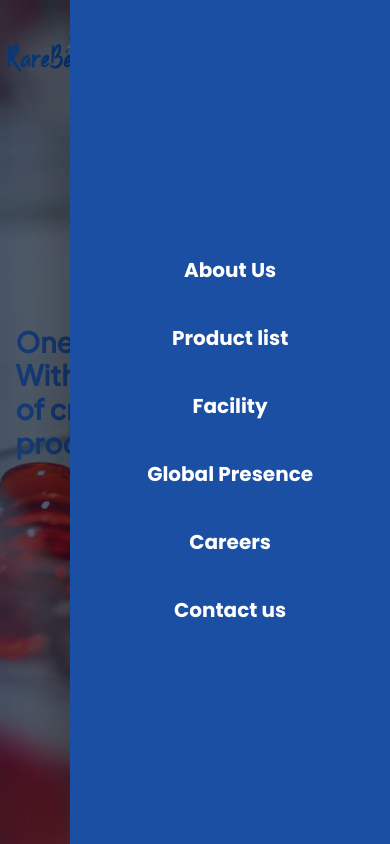
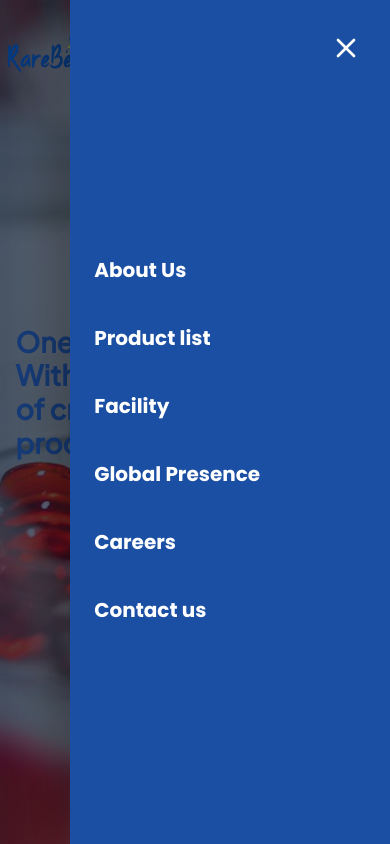
Before and after one commit to manavyagnik123/rarebee-website, a website: page index.html in a window 390 px wide. Both pictures are taken after a click on the button "Toggle navigation". Shown: the top 844 px of the page. Drawn offline with Linux system fonts and the light colour scheme.

```diff
--- a/index.html
+++ b/index.html
@@ -120,6 +120,11 @@
           <img src="./logo.png" alt="RareBee Lifesciences" />
         </div>
         <nav class="main-nav" id="siteNav">
+          <button class="nav-close-btn" onclick="document.querySelector('.nav-toggle').click()" aria-label="Close menu">
+            <svg width="32" height="32" viewBox="0 0 24 24" fill="none" stroke="currentColor" stroke-width="2" stroke-linecap="round">
+              <path d="M18 6L6 18M6 6l12 12"/>
+            </svg>
+          </button>
           <a href="#about-us">About Us</a>
           <a href="products.html">Product list</a>
           <a href="#our-units">Facility</a>
@@ -137,6 +142,9 @@
             <span></span>
             <span></span>
             <span></span>
+            <svg class="nav-toggle-x" width="24" height="24" viewBox="0 0 24 24" fill="none" stroke="currentColor" stroke-width="2" stroke-linecap="round" aria-hidden="true">
+              <path d="M18 6L6 18M6 6l12 12"/>
+            </svg>
           </button>
         </div>
       </div>
--- a/styles.css
+++ b/styles.css
@@ -140,6 +140,7 @@
   flex-direction: column;
   gap: 5px;
   cursor: pointer;
+  position: relative;
 }
 
 .nav-toggle:focus-visible {
@@ -156,16 +157,19 @@
   transition: transform 0.25s ease, opacity 0.25s ease;
 }
 
-.nav-open .nav-toggle span:nth-child(1) {
-  transform: translateY(7px) rotate(45deg);
+.nav-toggle .nav-toggle-x {
+  display: none;
+  position: absolute;
+  color: #0f2f5b;
 }
 
-.nav-open .nav-toggle span:nth-child(2) {
+.nav-open .nav-toggle span {
   opacity: 0;
+  pointer-events: none;
 }
 
-.nav-open .nav-toggle span:nth-child(3) {
-  transform: translateY(-7px) rotate(-45deg);
+.nav-open .nav-toggle .nav-toggle-x {
+  display: block;
 }
 
 .nav-overlay {
@@ -1112,7 +1116,7 @@
     padding: 60px 24px 24px;
     gap: 36px;
     justify-content: center;
-    align-items: center;
+    align-items: flex-start;
     box-shadow: -20px 0 40px rgba(0, 0, 0, 0.3);
     transform: translateX(110%);
     transition: transform 0.3s ease;
@@ -1123,8 +1127,43 @@
     transform: translateX(0);
   }
 
+  .nav-close-btn {
+    position: absolute;
+    top: 24px;
+    right: 20px;
+    width: 48px;
+    height: 48px;
+    padding: 8px;
+    border: 0;
+    background: transparent;
+    color: #ffffff;
+    cursor: pointer;
+    display: flex;
+    align-items: center;
+    justify-content: center;
+    flex-shrink: 0;
+  }
+
+  .nav-close-btn svg {
+    width: 32px;
+    height: 32px;
+  }
+
+  .nav-close-btn:hover {
+    color: var(--secondary);
+  }
+
+  .nav-close-btn:focus-visible {
+    outline: 2px solid rgba(255, 255, 255, 0.6);
+    outline-offset: 4px;
+  }
+
   .nav-toggle {
     display: inline-flex;
+  }
+
+  .nav-open .nav-toggle .nav-toggle-x {
+    color: #ffffff;
   }
 
   .brand img {
@@ -1143,7 +1182,7 @@
     font-weight: 700;
     text-shadow: none;
     display: flex;
-    justify-content: center;
+    justify-content: flex-start;
     align-items: center;
     width: 100%;
   }
```
Also changed, not shown: business.html (+8 -0 lines).
